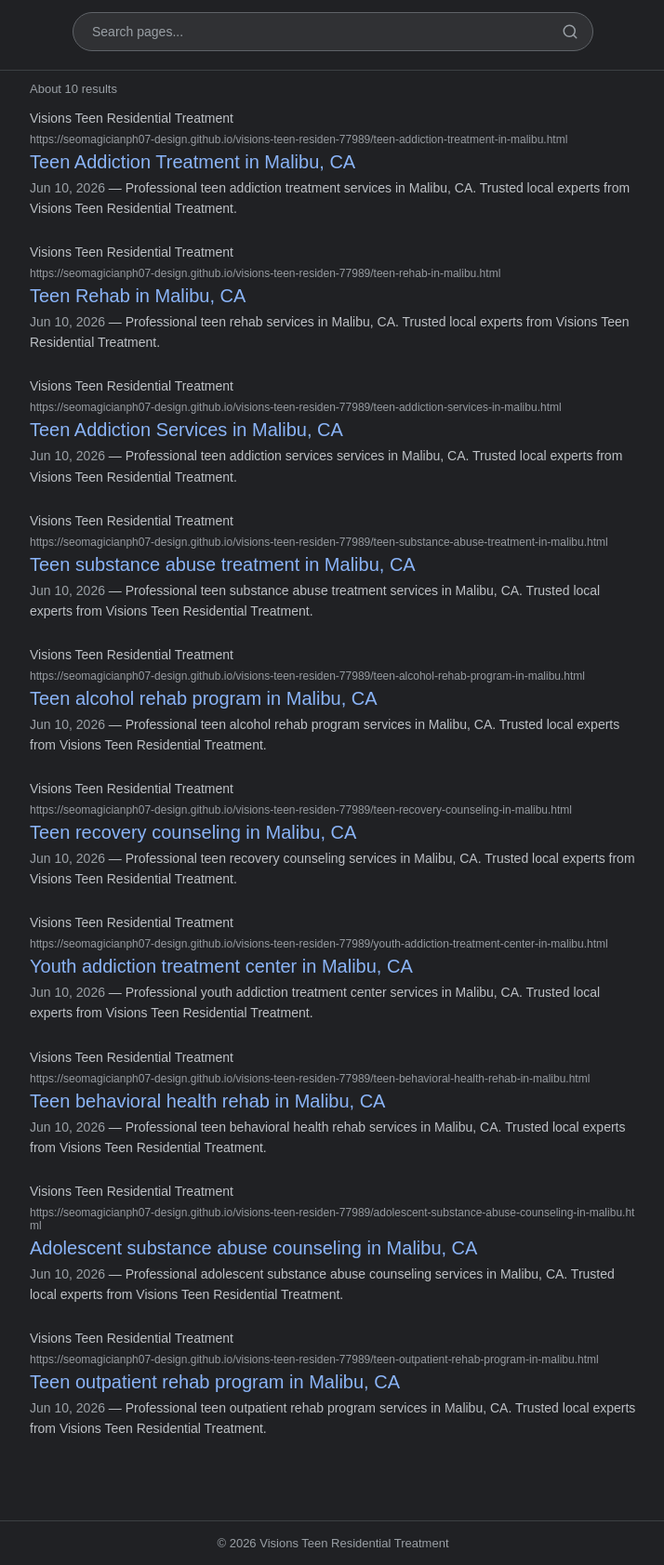
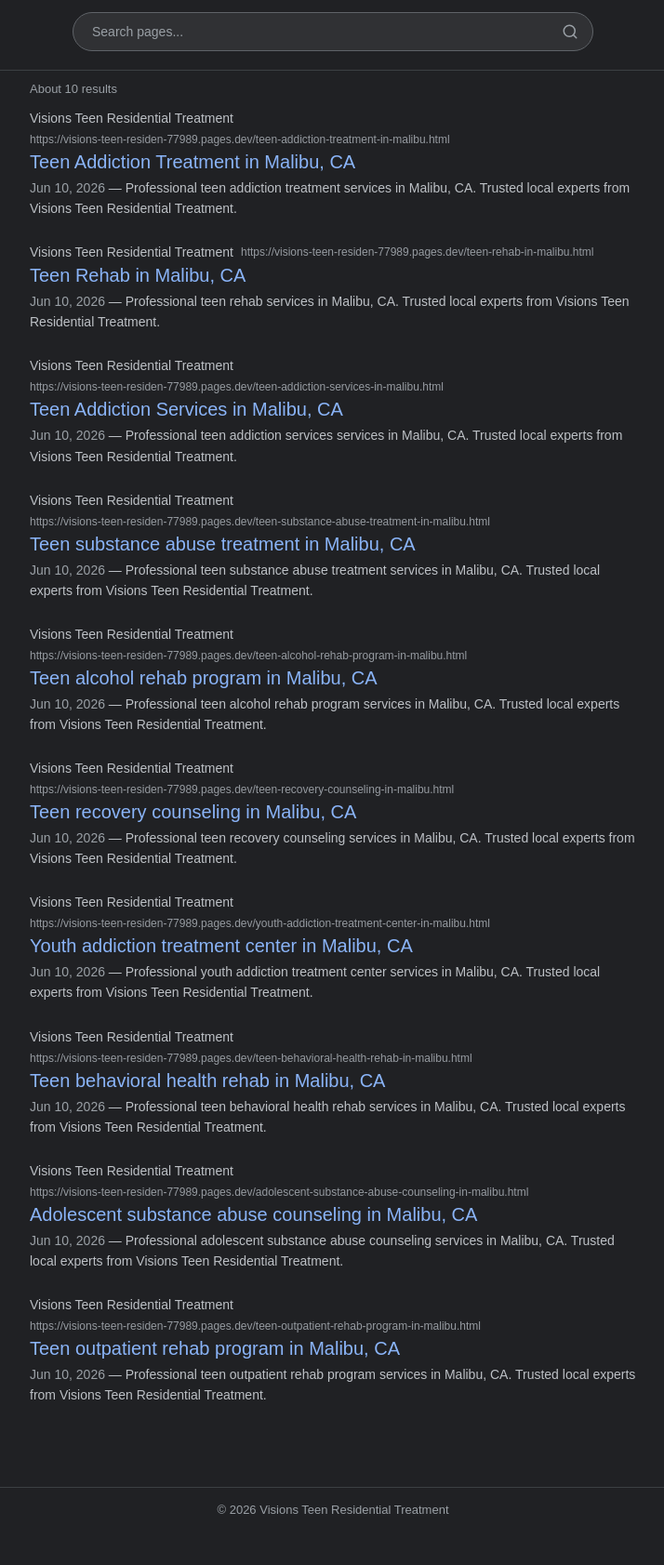
Before and after one commit to seomagicianph07-design/visions-teen-residen-77989, a plain HTML site: page index.html in a window 1280 px wide. Shown: the part 50-1733 px from the top of the page at 93% size, without its empty margins (282-996 px from the left). After the commit the page ends 1697 px from the top, so only its background shows below. Drawn offline with Linux system fonts and the light colour scheme.

Commit message:
Deploy Visions Teen Residential Treatment to Cloudflare Pages - 15 files

```diff
--- a/index.html
+++ b/index.html
@@ -5,7 +5,7 @@
     <meta name="viewport" content="width=device-width, initial-scale=1.0">
     <title>Visions Teen Residential Treatment | Service Pages</title>
     <meta name="description" content="Visions Teen Residential Treatment — Browse all service pages. Find local services near you.">
-    <link rel="canonical" href="https://seomagicianph07-design.github.io/visions-teen-residen-77989/">
+    <link rel="canonical" href="https://visions-teen-residen-77989.pages.dev/">
     <style>
       *{margin:0;padding:0;box-sizing:border-box}
       body{font-family:arial,sans-serif;background:#202124;color:#bdc1c6;min-height:100vh;-webkit-font-smoothing:antialiased}
@@ -68,7 +68,7 @@
     <article class="r" data-title="teen addiction treatment in malibu, ca">
       <div class="r-src">
         <span class="r-domain">Visions Teen Residential Treatment</span>
-        <span class="r-url">https://seomagicianph07-design.github.io/visions-teen-residen-77989/teen-addiction-treatment-in-malibu.html</span>
+        <span class="r-url">https://visions-teen-residen-77989.pages.dev/teen-addiction-treatment-in-malibu.html</span>
       </div>
       <a href="./teen-addiction-treatment-in-malibu.html" class="r-title">Teen Addiction Treatment in Malibu, CA</a>
       <p class="r-desc"><span class="r-date">Jun 10, 2026</span> — Professional teen addiction treatment services in Malibu, CA. Trusted local experts from Visions Teen Residential Treatment.</p>
@@ -76,7 +76,7 @@
     <article class="r" data-title="teen rehab in malibu, ca">
       <div class="r-src">
         <span class="r-domain">Visions Teen Residential Treatment</span>
-        <span class="r-url">https://seomagicianph07-design.github.io/visions-teen-residen-77989/teen-rehab-in-malibu.html</span>
+        <span class="r-url">https://visions-teen-residen-77989.pages.dev/teen-rehab-in-malibu.html</span>
       </div>
       <a href="./teen-rehab-in-malibu.html" class="r-title">Teen Rehab in Malibu, CA</a>
       <p class="r-desc"><span class="r-date">Jun 10, 2026</span> — Professional teen rehab services in Malibu, CA. Trusted local experts from Visions Teen Residential Treatment.</p>
@@ -84,7 +84,7 @@
     <article class="r" data-title="teen addiction services in malibu, ca">
       <div class="r-src">
         <span class="r-domain">Visions Teen Residential Treatment</span>
-        <span class="r-url">https://seomagicianph07-design.github.io/visions-teen-residen-77989/teen-addiction-services-in-malibu.html</span>
+        <span class="r-url">https://visions-teen-residen-77989.pages.dev/teen-addiction-services-in-malibu.html</span>
       </div>
       <a href="./teen-addiction-services-in-malibu.html" class="r-title">Teen Addiction Services in Malibu, CA</a>
       <p class="r-desc"><span class="r-date">Jun 10, 2026</span> — Professional teen addiction services services in Malibu, CA. Trusted local experts from Visions Teen Residential Treatment.</p>
@@ -92,7 +92,7 @@
     <article class="r" data-title="teen substance abuse treatment in malibu, ca">
       <div class="r-src">
         <span class="r-domain">Visions Teen Residential Treatment</span>
-        <span class="r-url">https://seomagicianph07-design.github.io/visions-teen-residen-77989/teen-substance-abuse-treatment-in-malibu.html</span>
+        <span class="r-url">https://visions-teen-residen-77989.pages.dev/teen-substance-abuse-treatment-in-malibu.html</span>
       </div>
       <a href="./teen-substance-abuse-treatment-in-malibu.html" class="r-title">Teen substance abuse treatment in Malibu, CA</a>
       <p class="r-desc"><span class="r-date">Jun 10, 2026</span> — Professional teen substance abuse treatment services in Malibu, CA. Trusted local experts from Visions Teen Residential Treatment.</p>
@@ -100,7 +100,7 @@
     <article class="r" data-title="teen alcohol rehab program in malibu, ca">
       <div class="r-src">
         <span class="r-domain">Visions Teen Residential Treatment</span>
-        <span class="r-url">https://seomagicianph07-design.github.io/visions-teen-residen-77989/teen-alcohol-rehab-program-in-malibu.html</span>
+        <span class="r-url">https://visions-teen-residen-77989.pages.dev/teen-alcohol-rehab-program-in-malibu.html</span>
       </div>
       <a href="./teen-alcohol-rehab-program-in-malibu.html" class="r-title">Teen alcohol rehab program in Malibu, CA</a>
       <p class="r-desc"><span class="r-date">Jun 10, 2026</span> — Professional teen alcohol rehab program services in Malibu, CA. Trusted local experts from Visions Teen Residential Treatment.</p>
@@ -108,7 +108,7 @@
     <article class="r" data-title="teen recovery counseling in malibu, ca">
       <div class="r-src">
         <span class="r-domain">Visions Teen Residential Treatment</span>
-        <span class="r-url">https://seomagicianph07-design.github.io/visions-teen-residen-77989/teen-recovery-counseling-in-malibu.html</span>
+        <span class="r-url">https://visions-teen-residen-77989.pages.dev/teen-recovery-counseling-in-malibu.html</span>
       </div>
       <a href="./teen-recovery-counseling-in-malibu.html" class="r-title">Teen recovery counseling in Malibu, CA</a>
       <p class="r-desc"><span class="r-date">Jun 10, 2026</span> — Professional teen recovery counseling services in Malibu, CA. Trusted local experts from Visions Teen Residential Treatment.</p>
@@ -116,7 +116,7 @@
     <article class="r" data-title="youth addiction treatment center in malibu, ca">
       <div class="r-src">
         <span class="r-domain">Visions Teen Residential Treatment</span>
-        <span class="r-url">https://seomagicianph07-design.github.io/visions-teen-residen-77989/youth-addiction-treatment-center-in-malibu.html</span>
+        <span class="r-url">https://visions-teen-residen-77989.pages.dev/youth-addiction-treatment-center-in-malibu.html</span>
       </div>
       <a href="./youth-addiction-treatment-center-in-malibu.html" class="r-title">Youth addiction treatment center in Malibu, CA</a>
       <p class="r-desc"><span class="r-date">Jun 10, 2026</span> — Professional youth addiction treatment center services in Malibu, CA. Trusted local experts from Visions Teen Residential Treatment.</p>
@@ -124,7 +124,7 @@
     <article class="r" data-title="teen behavioral health rehab in malibu, ca">
       <div class="r-src">
         <span class="r-domain">Visions Teen Residential Treatment</span>
-        <span class="r-url">https://seomagicianph07-design.github.io/visions-teen-residen-77989/teen-behavioral-health-rehab-in-malibu.html</span>
+        <span class="r-url">https://visions-teen-residen-77989.pages.dev/teen-behavioral-health-rehab-in-malibu.html</span>
       </div>
       <a href="./teen-behavioral-health-rehab-in-malibu.html" class="r-title">Teen behavioral health rehab in Malibu, CA</a>
       <p class="r-desc"><span class="r-date">Jun 10, 2026</span> — Professional teen behavioral health rehab services in Malibu, CA. Trusted local experts from Visions Teen Residential Treatment.</p>
@@ -132,7 +132,7 @@
     <article class="r" data-title="adolescent substance abuse counseling in malibu, ca">
       <div class="r-src">
         <span class="r-domain">Visions Teen Residential Treatment</span>
-        <span class="r-url">https://seomagicianph07-design.github.io/visions-teen-residen-77989/adolescent-substance-abuse-counseling-in-malibu.html</span>
+        <span class="r-url">https://visions-teen-residen-77989.pages.dev/adolescent-substance-abuse-counseling-in-malibu.html</span>
       </div>
       <a href="./adolescent-substance-abuse-counseling-in-malibu.html" class="r-title">Adolescent substance abuse counseling in Malibu, CA</a>
       <p class="r-desc"><span class="r-date">Jun 10, 2026</span> — Professional adolescent substance abuse counseling services in Malibu, CA. Trusted local experts from Visions Teen Residential Treatment.</p>
@@ -140,7 +140,7 @@
     <article class="r" data-title="teen outpatient rehab program in malibu, ca">
       <div class="r-src">
         <span class="r-domain">Visions Teen Residential Treatment</span>
-        <span class="r-url">https://seomagicianph07-design.github.io/visions-teen-residen-77989/teen-outpatient-rehab-program-in-malibu.html</span>
+        <span class="r-url">https://visions-teen-residen-77989.pages.dev/teen-outpatient-rehab-program-in-malibu.html</span>
       </div>
       <a href="./teen-outpatient-rehab-program-in-malibu.html" class="r-title">Teen outpatient rehab program in Malibu, CA</a>
       <p class="r-desc"><span class="r-date">Jun 10, 2026</span> — Professional teen outpatient rehab program services in Malibu, CA. Trusted local experts from Visions Teen Residential Treatment.</p>
```
Also changed, not shown: 404.html (+3 -3 lines), adolescent-substance-abuse-counseling-in-malibu.html (+9 -0 lines), sitemap.xml (+11 -11 lines), teen-addiction-services-in-malibu.html (+9 -0 lines), teen-addiction-treatment-in-malibu.html (+9 -0 lines), teen-alcohol-rehab-program-in-malibu.html (+9 -0 lines), teen-behavioral-health-rehab-in-malibu.html (+9 -0 lines), teen-outpatient-rehab-program-in-malibu.html (+9 -0 lines), teen-recovery-counseling-in-malibu.html (+9 -0 lines), teen-rehab-in-malibu.html (+9 -0 lines), teen-substance-abuse-treatment-in-malibu.html (+9 -0 lines), youth-addiction-treatment-center-in-malibu.html (+9 -0 lines), robots.txt.
